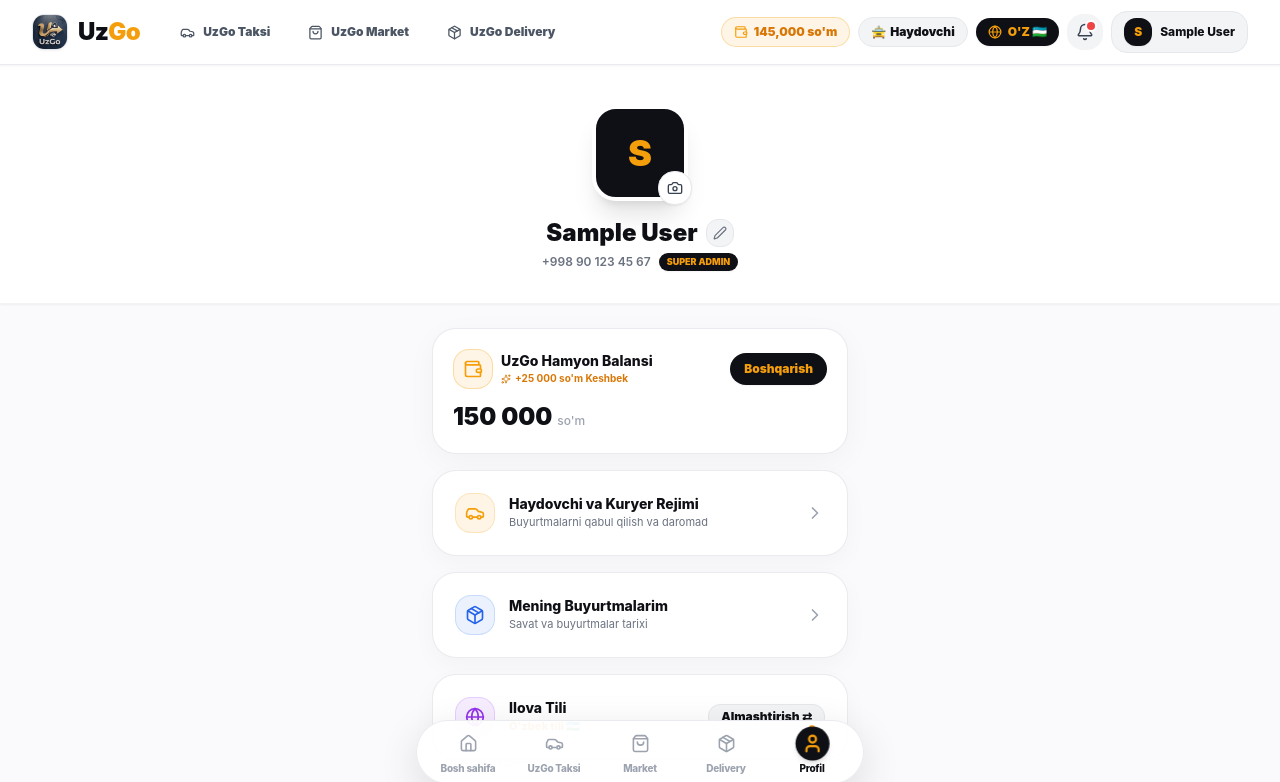
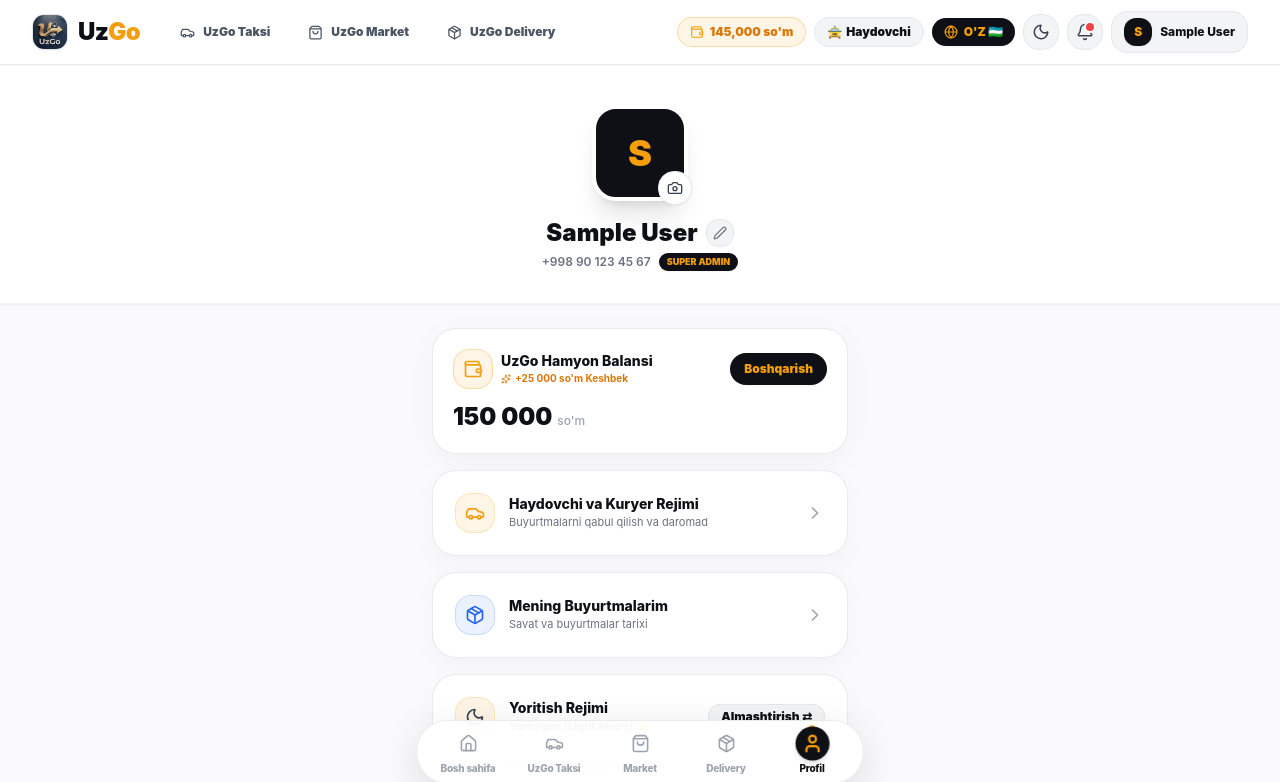
Before and after one commit to SarvarDevYT/UzGo, a Next.js app in the folder frontend/: page /profile in a window 1280 px wide. Shown: the top 782 px of the page. Built offline with nearby package versions, Linux system fonts and the light colour scheme; sample sign-in values are in the browser's storage.

Commit message:
feat: add global Light/Dark mode ThemeContext with toggle button in Navbar and Profile page

```diff
--- a/frontend/src/app/profile/page.jsx
+++ b/frontend/src/app/profile/page.jsx
@@ -19,16 +19,20 @@ import {
   Car,
   Check,
   Sparkles,
-  Phone
+  Phone,
+  Sun,
+  Moon
 } from 'lucide-react';
 import { logout } from '../../store/authSlice';
 import { useLanguage } from '../../context/LanguageContext';
 import { useWallet } from '../../context/WalletContext';
+import { useTheme } from '../../context/ThemeContext';
 
 export default function ProfilePage() {
   const router = useRouter();
   const dispatch = useDispatch();
   const { lang, toggleLanguage, t } = useLanguage();
+  const { isDark, toggleTheme } = useTheme();
   const reduxUser = useSelector((state) => state.auth?.user);
   const { walletBalance, cashbackBalance } = useWallet() || { walletBalance: 150000, cashbackBalance: 25000 };
 
@@ -154,6 +158,27 @@ export default function ProfilePage() {
           </Link>
         </div>
 
+        {/* Theme Switcher */}
+        <div className="bg-white rounded-3xl border border-gray-200/80 p-2 shadow-[0_8px_25px_rgba(0,0,0,0.03)]">
+          <div
+            onClick={() => toggleTheme()}
+            className="flex items-center justify-between p-3.5 hover:bg-gray-50 rounded-2xl transition-colors cursor-pointer group apple-card-press"
+          >
+            <div className="flex items-center gap-3.5">
+              <div className="w-10 h-10 bg-amber-500/10 border border-amber-500/20 rounded-2xl text-[#F59E0B] flex items-center justify-center shrink-0">
+                {isDark ? <Sun className="w-5 h-5 text-[#F59E0B]" /> : <Moon className="w-5 h-5 text-gray-700" />}
+              </div>
+              <div>
+                <h3 className="font-extrabold text-sm text-[#0F1015]">Yoritish Rejimi</h3>
+                <p className="text-[11px] text-gray-500 font-extrabold">{isDark ? 'Qorong\'u (Dark Mode) 🌙' : 'Yoritilgan (Light Mode) ☀️'}</p>
+              </div>
+            </div>
+            <span className="text-xs font-black text-[#0F1015] bg-gray-100 border border-gray-200 px-3 py-1 rounded-xl">
+              Almashtirish ⇄
+            </span>
+          </div>
+        </div>
+
         {/* Language Switcher */}
         <div className="bg-white rounded-3xl border border-gray-200/80 p-2 shadow-[0_8px_25px_rgba(0,0,0,0.03)]">
           <div
--- a/frontend/src/app/providers.jsx
+++ b/frontend/src/app/providers.jsx
@@ -7,6 +7,7 @@ import { store } from '../store';
 import { ToastProvider } from '../components/ToastProvider';
 import { LanguageProvider } from '../context/LanguageContext';
 import { WalletProvider } from '../context/WalletContext';
+import { ThemeProvider } from '../context/ThemeContext';
 
 function AuthGuard({ children }) {
   const router = useRouter();
@@ -31,6 +32,7 @@ function AuthGuard({ children }) {
 export default function Providers({ children }) {
   return (
     <Provider store={store}>
+      <ThemeProvider>
         <LanguageProvider>
           <WalletProvider>
             <ToastProvider>
@@ -38,6 +40,7 @@ export default function Providers({ children }) {
             </ToastProvider>
           </WalletProvider>
         </LanguageProvider>
+      </ThemeProvider>
     </Provider>
   );
 }
--- a/frontend/src/components/Navbar.jsx
+++ b/frontend/src/components/Navbar.jsx
@@ -4,20 +4,22 @@ import React from 'react';
 import Link from 'next/link';
 import { usePathname } from 'next/navigation';
 import { useSelector } from 'react-redux';
-import { User, Bell, Car, ShoppingBag, Package, Globe, Wallet } from 'lucide-react';
+import { User, Bell, Car, ShoppingBag, Package, Globe, Wallet, Sun, Moon } from 'lucide-react';
 import { useLanguage } from '../context/LanguageContext';
+import { useTheme } from '../context/ThemeContext';
 
 const Navbar = () => {
   const { user } = useSelector((state) => state.auth || { user: null });
   const pathname = usePathname();
   const { lang, toggleLanguage, t } = useLanguage();
+  const { theme, isDark, toggleTheme } = useTheme();
 
   if (pathname === '/login' || pathname?.startsWith('/admin')) {
     return null;
   }
 
   return (
-    <nav className="sticky top-0 z-50 w-full bg-white/90 backdrop-blur-2xl border-b border-gray-200/80 shadow-sm">
+    <nav className="sticky top-0 z-50 w-full bg-white/90 dark:bg-[#0F1015]/90 backdrop-blur-2xl border-b border-gray-200/80 dark:border-gray-800 shadow-sm transition-colors">
       <div className="max-w-7xl mx-auto px-4 sm:px-6 lg:px-8">
         <div className="flex justify-between items-center h-16">
 
@@ -27,14 +29,12 @@ const Navbar = () => {
               <img
                 src="/logo.jpg"
                 alt="UzGo Logo"
-                className="w-9 h-9 object-cover rounded-xl shadow-sm border border-gray-200 group-hover:scale-105 transition-transform"
+                className="w-9 h-9 object-cover rounded-xl shadow-sm border border-gray-200 dark:border-gray-700 group-hover:scale-105 transition-transform"
               />
-              <span className="font-black text-2xl tracking-tight text-[#0F1015] group-hover:scale-105 transition-transform">
+              <span className="font-black text-2xl tracking-tight text-[#0F1015] dark:text-white group-hover:scale-105 transition-transform">
                 Uz<span className="text-[#F59E0B]">Go</span>
               </span>
             </Link>
-
-
 
             {/* Desktop Navigation Links */}
             <div className="hidden md:flex items-center gap-1.5">
@@ -42,8 +42,8 @@ const Navbar = () => {
                 href="/taxi"
                 className={`flex items-center gap-2 px-4 py-2 rounded-full text-xs font-black transition-all ${
                   pathname === '/taxi'
-                    ? 'bg-[#0F1015] text-[#F59E0B] shadow-md'
-                    : 'text-gray-600 hover:bg-gray-100 hover:text-black'
+                    ? 'bg-[#0F1015] text-[#F59E0B] dark:bg-[#F59E0B] dark:text-[#0F1015] shadow-md'
+                    : 'text-gray-600 dark:text-gray-300 hover:bg-gray-100 dark:hover:bg-gray-800'
                 }`}
               >
                 <Car size={15} /> {t('taxi')}
@@ -52,8 +52,8 @@ const Navbar = () => {
                 href="/market"
                 className={`flex items-center gap-2 px-4 py-2 rounded-full text-xs font-black transition-all ${
                   pathname?.startsWith('/market')
-                    ? 'bg-[#0F1015] text-[#F59E0B] shadow-md'
-                    : 'text-gray-600 hover:bg-gray-100 hover:text-black'
+                    ? 'bg-[#0F1015] text-[#F59E0B] dark:bg-[#F59E0B] dark:text-[#0F1015] shadow-md'
+                    : 'text-gray-600 dark:text-gray-300 hover:bg-gray-100 dark:hover:bg-gray-800'
                 }`}
               >
                 <ShoppingBag size={15} /> {t('market')}
@@ -62,8 +62,8 @@ const Navbar = () => {
                 href="/delivery"
                 className={`flex items-center gap-2 px-4 py-2 rounded-full text-xs font-black transition-all ${
                   pathname?.startsWith('/delivery')
-                    ? 'bg-[#0F1015] text-[#F59E0B] shadow-md'
-                    : 'text-gray-600 hover:bg-gray-100 hover:text-black'
+                    ? 'bg-[#0F1015] text-[#F59E0B] dark:bg-[#F59E0B] dark:text-[#0F1015] shadow-md'
+                    : 'text-gray-600 dark:text-gray-300 hover:bg-gray-100 dark:hover:bg-gray-800'
                 }`}
               >
                 <Package size={15} /> {t('delivery')}
@@ -77,7 +77,7 @@ const Navbar = () => {
             {/* Wallet Button */}
             <Link
               href="/wallet"
-              className="bg-amber-500/10 border border-amber-500/30 hover:bg-amber-500/20 px-3 py-1.5 rounded-2xl flex items-center gap-1.5 text-xs font-black text-[#D97706] transition-colors apple-card-press"
+              className="bg-amber-500/10 border border-amber-500/30 hover:bg-amber-500/20 px-3 py-1.5 rounded-2xl flex items-center gap-1.5 text-xs font-black text-[#D97706] dark:text-[#F59E0B] transition-colors apple-card-press"
               title="UzGo Hamyon va Keshbek"
             >
               <Wallet size={14} className="text-[#F59E0B]" />
@@ -87,7 +87,7 @@ const Navbar = () => {
             {/* Driver Mode Button */}
             <Link
               href="/driver"
-              className="hidden sm:flex items-center gap-1 text-xs font-black bg-gray-100 border border-gray-200 text-[#0F1015] px-3 py-1.5 rounded-2xl hover:bg-gray-200/80 transition-colors"
+              className="hidden sm:flex items-center gap-1 text-xs font-black bg-gray-100 dark:bg-gray-800 border border-gray-200 dark:border-gray-700 text-[#0F1015] dark:text-white px-3 py-1.5 rounded-2xl hover:bg-gray-200/80 dark:hover:bg-gray-700 transition-colors"
               title="Haydovchi Rejimi"
             >
               🚖 <span>{t('driver')}</span>
@@ -96,18 +96,28 @@ const Navbar = () => {
             {/* 100% Working Language Switcher Button */}
             <button
               onClick={() => toggleLanguage()}
-              className="flex items-center gap-1.5 text-xs font-black bg-[#0F1015] text-[#F59E0B] px-3 py-1.5 rounded-2xl hover:bg-[#1E212B] transition-colors shadow-sm"
+              className="flex items-center gap-1.5 text-xs font-black bg-[#0F1015] dark:bg-gray-800 text-[#F59E0B] px-3 py-1.5 rounded-2xl hover:bg-[#1E212B] transition-colors shadow-sm"
               title="Tilni almashtirish / Сменить язык"
             >
               <Globe size={14} className="text-[#F59E0B]" />
               <span>{lang === 'uz' ? 'O\'Z 🇺🇿' : 'РУ 🇷🇺'}</span>
             </button>
 
+            {/* Global Light / Dark Theme Switcher Button */}
+            <button
+              onClick={() => toggleTheme()}
+              className="w-9 h-9 rounded-2xl bg-gray-100 dark:bg-gray-800 border border-gray-200 dark:border-gray-700 flex items-center justify-center text-gray-700 dark:text-gray-200 hover:bg-gray-200 dark:hover:bg-gray-700 transition-colors apple-card-press"
+              title={isDark ? "Yoritilgan rejimga o'tish (Light Mode)" : "Qorong'u rejimga o'tish (Dark Mode)"}
+            >
+              {isDark ? <Sun size={18} className="text-[#F59E0B]" /> : <Moon size={18} className="text-gray-700" />}
+            </button>
+
             {/* Notification Bell */}
-            <button className="relative w-9 h-9 rounded-2xl bg-gray-100 hover:bg-gray-200/80 flex items-center justify-center text-gray-700 transition-colors apple-card-press" aria-label="Bildirishnomalar">
+            <button className="relative w-9 h-9 rounded-2xl bg-gray-100 dark:bg-gray-800 border border-gray-200 dark:border-gray-700 flex items-center justify-center text-gray-700 dark:text-gray-200 hover:bg-gray-200 dark:hover:bg-gray-700 transition-colors apple-card-press" aria-label="Bildirishnomalar">
               <Bell size={18} />
-              <span className="absolute top-2 right-2 w-2 h-2 rounded-full bg-red-500 ring-2 ring-white"></span>
+              <span className="absolute top-2 right-2 w-2 h-2 rounded-full bg-red-500 ring-2 ring-white dark:ring-gray-900"></span>
             </button>
+
 
             {/* User Profile Avatar */}
             {user ? (
--- /dev/null
+++ b/frontend/src/context/ThemeContext.jsx
@@ -0,0 +1,46 @@
+'use client';
+
+import React, { createContext, useContext, useState, useEffect } from 'react';
+
+const ThemeContext = createContext();
+
+export function ThemeProvider({ children }) {
+  const [theme, setTheme] = useState('light');
+
+  useEffect(() => {
+    const savedTheme = localStorage.getItem('uzgo_theme');
+    if (savedTheme === 'dark' || savedTheme === 'light') {
+      setTheme(savedTheme);
+      if (savedTheme === 'dark') {
+        document.documentElement.classList.add('dark');
+      } else {
+        document.documentElement.classList.remove('dark');
+      }
+    } else {
+      // Default to light
+      document.documentElement.classList.remove('dark');
+    }
+  }, []);
+
+  const toggleTheme = (newTheme) => {
+    const target = newTheme || (theme === 'light' ? 'dark' : 'light');
+    setTheme(target);
+    localStorage.setItem('uzgo_theme', target);
+
+    if (target === 'dark') {
+      document.documentElement.classList.add('dark');
+    } else {
+      document.documentElement.classList.remove('dark');
+    }
+  };
+
+  return (
+    <ThemeContext.Provider value={{ theme, isDark: theme === 'dark', toggleTheme }}>
+      {children}
+    </ThemeContext.Provider>
+  );
+}
+
+export function useTheme() {
+  return useContext(ThemeContext) || { theme: 'light', isDark: false, toggleTheme: () => {} };
+}
--- a/frontend/tailwind.config.js
+++ b/frontend/tailwind.config.js
@@ -1,5 +1,6 @@
 /** @type {import('tailwindcss').Config} */
 module.exports = {
+  darkMode: 'class',
   content: [
     "./src/**/*.{js,ts,jsx,tsx}",
   ],
```
Also changed, not shown: frontend/src/components/BottomNav.jsx (+4 -4 lines). Lines whose indentation alone changed are shown as unchanged.
